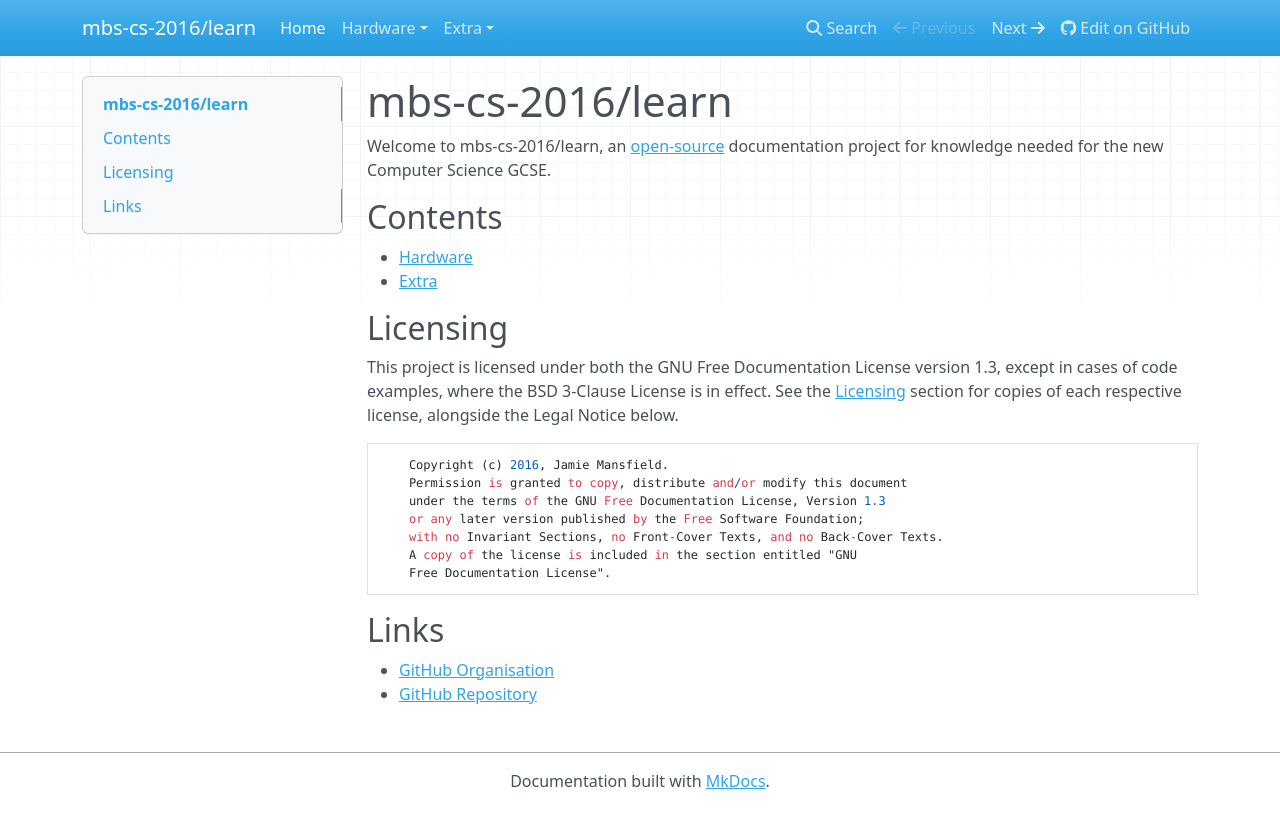
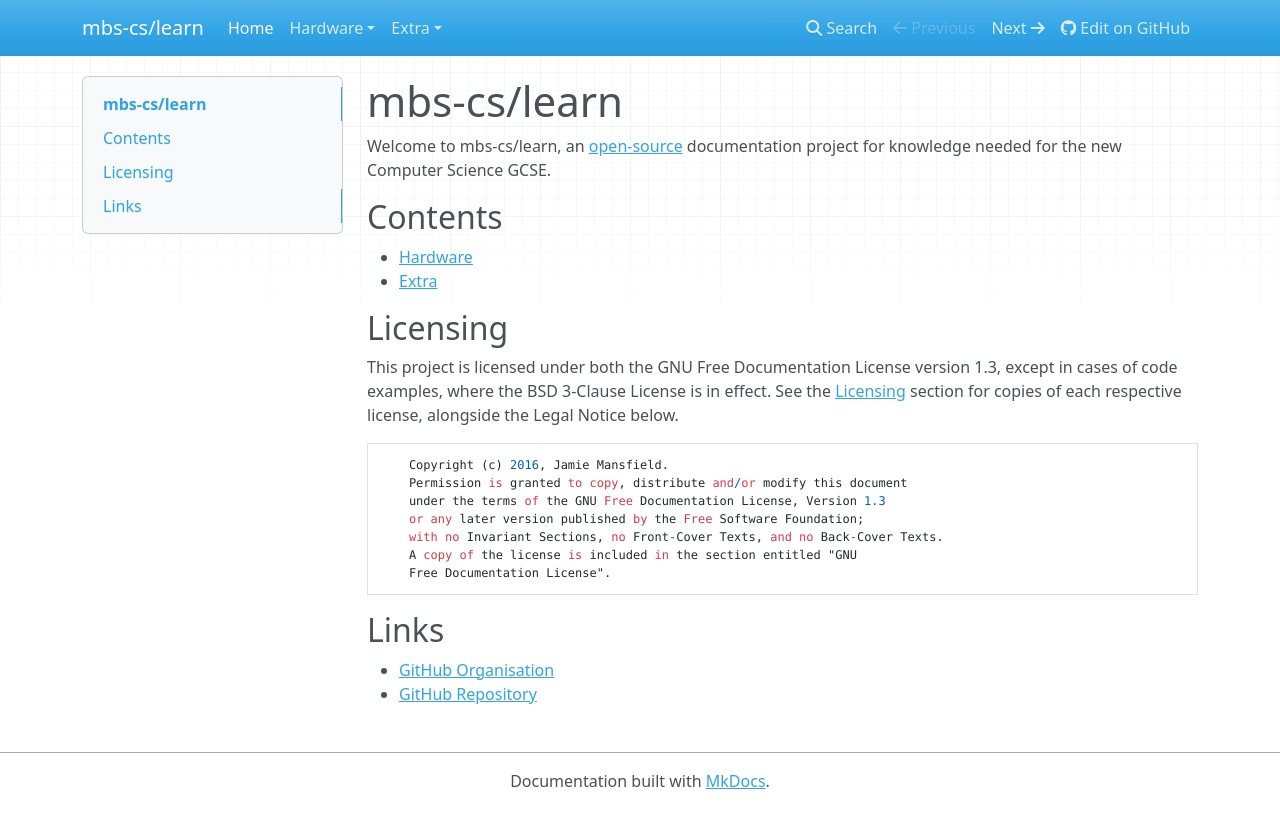
Before and after one commit to mbs-cs-2016/learn, an MkDocs documentation site: the page built from docs/index.md, in a window 1280 px wide. Shown: the top 828 px of the page. Built offline with MkDocs 1.6.1, drawn with Linux system fonts in a browser that asks for light colours; nearby versions of some CDN libraries; old or Windows-style settings are respelled for this version of MkDocs.

Commit message:
Refactor all references from mbs-cs-2016 to mbs-cs

```diff
--- a/docs/index.md
+++ b/docs/index.md
@@ -1,7 +1,7 @@
-mbs-cs-2016/learn
+mbs-cs/learn
 =================
 
-Welcome to mbs-cs-2016/learn, an [open-source](https://github.com/mbs-cs-2016/learn) documentation project for knowledge needed for the
+Welcome to mbs-cs/learn, an [open-source](https://github.com/mbs-cs/learn) documentation project for knowledge needed for the
 new Computer Science GCSE.
 
 ## Contents
@@ -27,5 +27,5 @@ Legal Notice below.
 
 ## Links
 
-- [GitHub Organisation](https://github.com/mbs-cs-2016)
-- [GitHub Repository](https://github.com/mbs-cs-2016/learn)
+- [GitHub Organisation](https://github.com/mbs-cs)
+- [GitHub Repository](https://github.com/mbs-cs/learn)
--- a/mkdocs.yml
+++ b/mkdocs.yml
@@ -1,9 +1,9 @@
-site_name: mbs-cs-2016/learn
-site_url: https://mbs-cs-2016.github.io/learn
+site_name: mbs-cs/learn
+site_url: https://mbs-cs.github.io/learn
 site_description: A collection of documents to aid in learning / revision with the Computer Science GCSE starting 2016.
 site_author: Jamie Mansfield
 
-repo_url: https://github.com/mbs-cs-2016/learn
+repo_url: https://github.com/mbs-cs/learn
 google_analytics: [UA-85004702-1, auto]
 
 remote_branch: gh-pages
```
Also changed, not shown: README.md (+2 -2 lines), docs/extra/lmc/index.md (+1 -1 lines).
